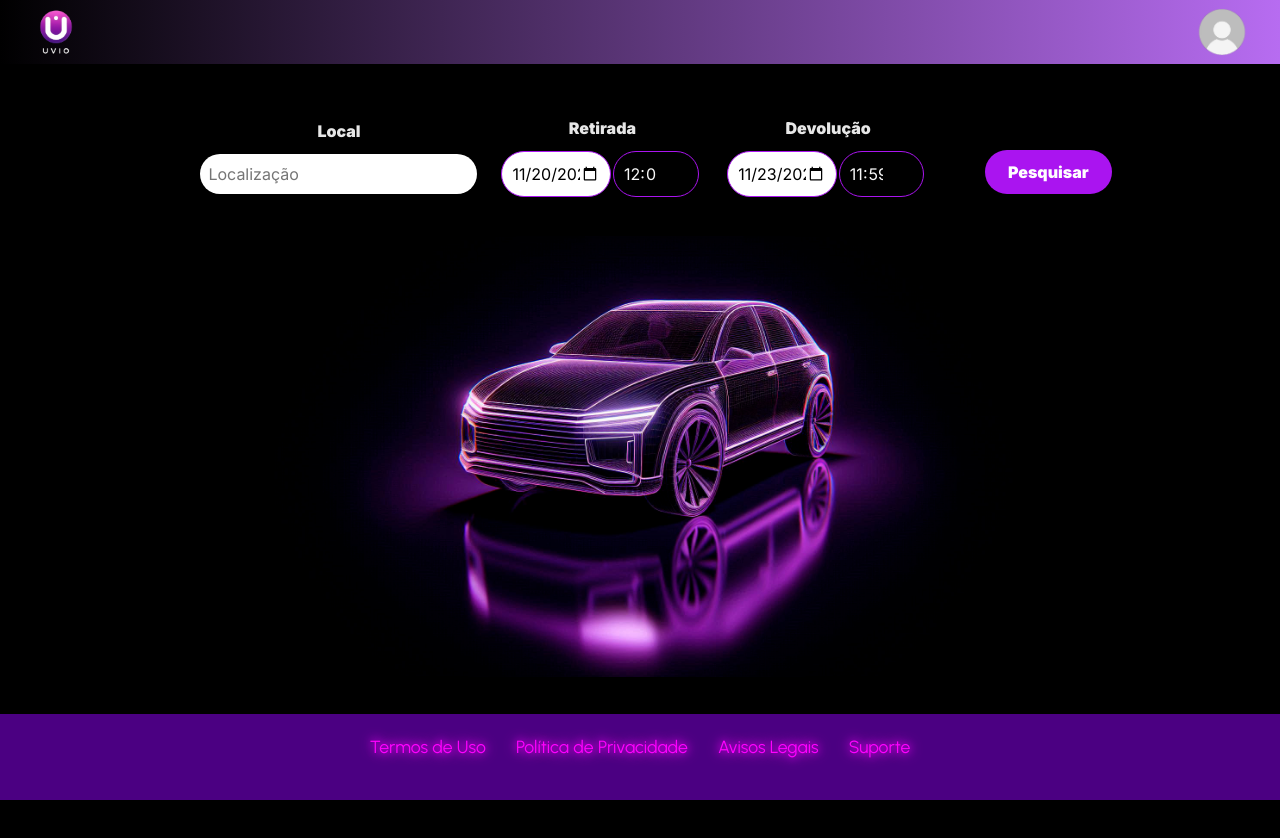
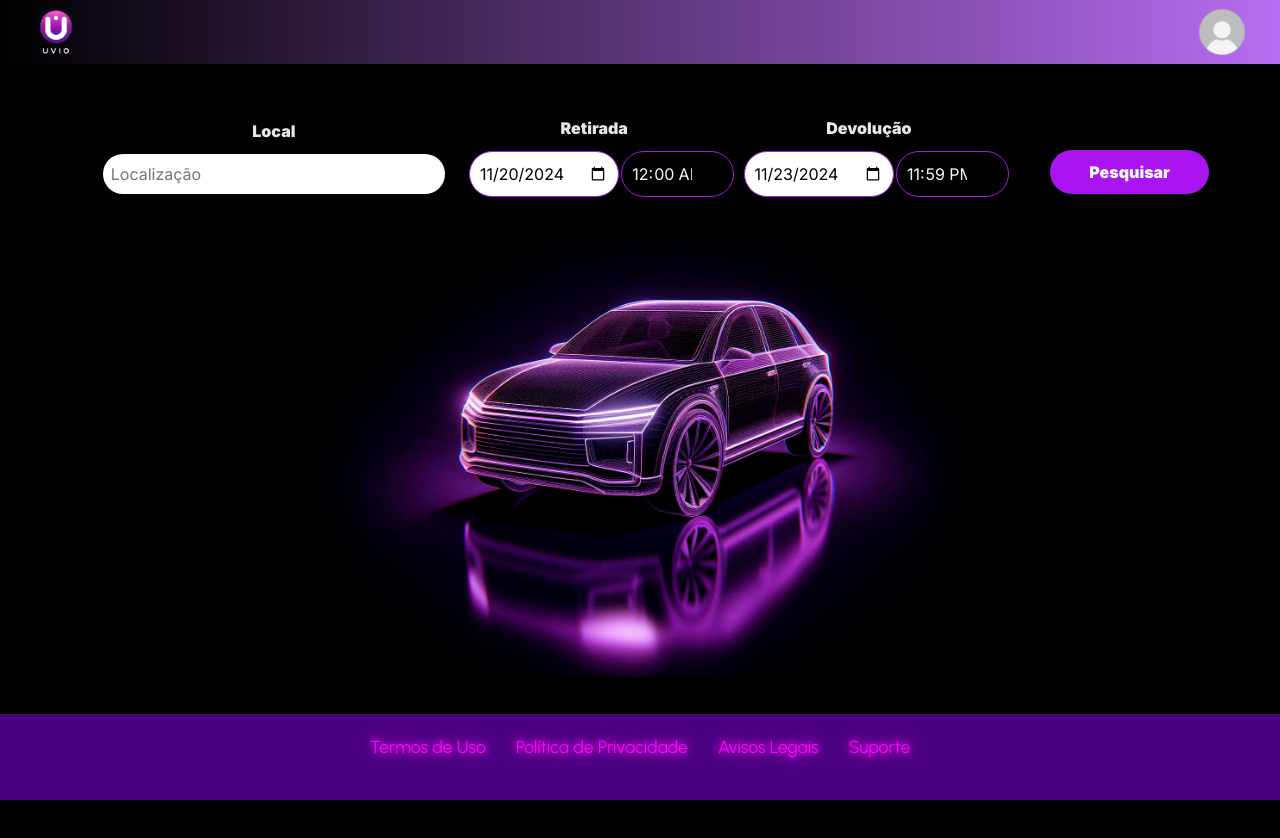
Before and after one commit to Rafacardososantos/iron-horse-front-end, a React (Vite) app in the folder iron-horse-front-end/: page / in a window 1280 px wide. Shown: the top 838 px of the page. Built offline with nearby package versions, Linux system fonts and the light colour scheme.

Commit message:
Adjusting CSS

```diff
--- a/iron-horse-front-end/src/components/SearchBar/SearchBar.module.css
+++ b/iron-horse-front-end/src/components/SearchBar/SearchBar.module.css
@@ -46,7 +46,7 @@
     border: 1px solid #AA14F0;
     border-radius: 25px;
     padding: 10px;
-    width: 10.7vh;
+    width: 45%;
     gap: 1px;
     background-color: transparent;
     color: #f8f8f8;
@@ -57,7 +57,7 @@
     appearance: none;
     border-radius: 25px;
     padding: 10px;
-    width: 13.7vh;
+    width: 60%;
     font-size: 16px;
   }
 
```
